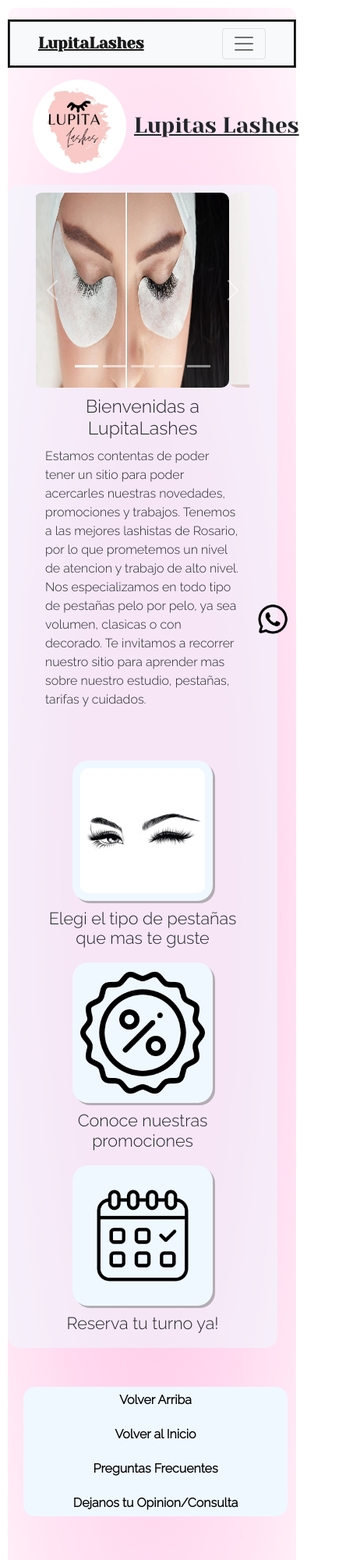
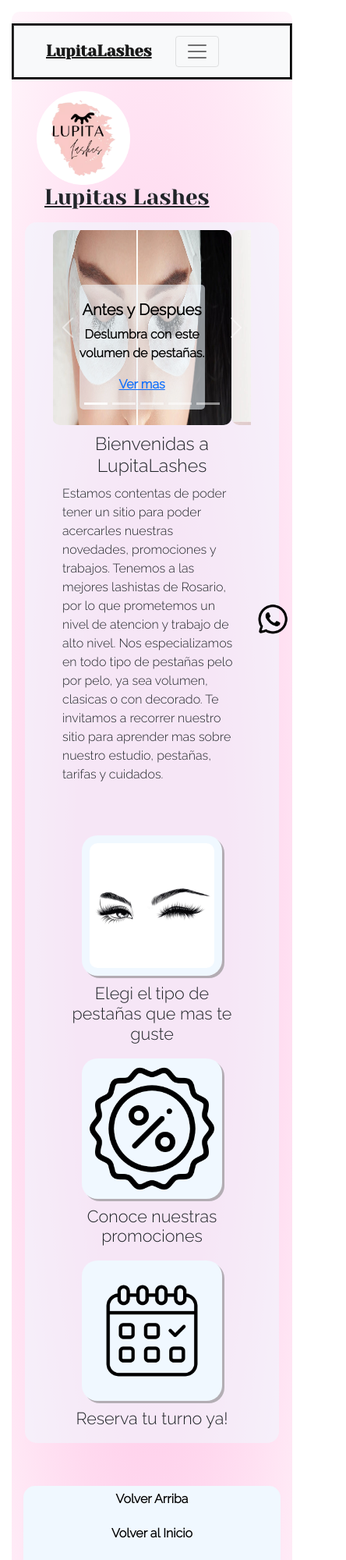
Before and after one commit to facu-fua/LupitaLashes, a website: page index.html in a window 390 px wide. Shown: the top 2000 px of the page at 78% size, 444 px wide, since content can reach past the window. Drawn offline with nearby package versions, Linux system fonts and the light colour scheme.

Commit message:
retoques para el responsive de logotitulo, footer y centrado de seccion

```diff
--- a/index.html
+++ b/index.html
@@ -102,7 +102,7 @@
             <div class="carousel-inner">
                 <div class="carousel-item active">
                     <img src="multimedia/index/antesdespues.jpeg" class="d-block w-100" alt="volumenPestañas">
-                    <div class="carousel-caption d-none d-md-block">
+                    <div class="carousel-caption d-md-block"> <!-- Borre la class d-none para que no desaparezca -->
                         <h5>Antes y Despues</h5>
                         <p>Deslumbra con este volumen de pestañas.</p>
                         <a href="paginas/pestañas.html#volumen">Ver mas</a>
@@ -110,7 +110,7 @@
                 </div>
                 <div class="carousel-item">
                     <img src="multimedia/index/colocacion.jpeg" class="d-block w-100" alt="colocacionPestañas">
-                    <div class="carousel-caption d-none d-md-block">
+                    <div class="carousel-caption d-md-block">
                         <h5>Veni y relajate</h5>
                         <p>Disfruta de una experiencia unica a mano de nuestras lashistas expertas.</p>
                         <a href="paginas/nosotros.html">Mas sobre ellas aqui</a>
@@ -118,7 +118,7 @@
                 </div>
                 <div class="carousel-item">
                     <img src="multimedia/index/promocion.jpg" class="d-block w-100" alt="promocion2x1">
-                    <div class="carousel-caption d-none d-md-block">
+                    <div class="carousel-caption d-md-block">
                         <h5>Promocion 2x1</h5>
                         <p>Trae a una amiga y lleven sus pestañas a mitad de precio.</p>
                         <a href="paginas/promociones.html">Ver mas</a>
@@ -126,7 +126,7 @@
                 </div>
                 <div class="carousel-item">
                     <img src="multimedia/index/sorteo.jpg" class="d-block w-100" alt="sorteoKitBelleza">
-                    <div class="carousel-caption d-none d-md-block">
+                    <div class="carousel-caption d-md-block">
                         <h5>Nuevo Sorteo!</h5>
                         <p>Por este mes vamos a estar sorteando estos productos.</p>
                         <a href="paginas/promociones.html#sorteo">Ver mas</a>
--- a/scss/styles.scss
+++ b/scss/styles.scss
@@ -19,6 +19,11 @@
         font-family: $fuentePrimaria;
         font-weight: 100;
     }
+}
+
+.container-fluid{
+    width: auto ;
+    margin: 5px;
 }
 
 body {
@@ -469,7 +474,7 @@
     display: flex;
     flex-wrap: wrap;
     justify-content: space-around;
-    margin: 50px 20px 20px 20px;
+    margin: 50px 0px 5px 15px;
     border-radius: 15px;
 
     a {
@@ -566,11 +571,6 @@
     /* INDEX */
     header {
         position: relative;
-    }
-
-    .logoTitulo {
-        flex-wrap: nowrap;
-
         h1 {
             display: flex;
             flex-wrap: wrap;
@@ -670,7 +670,6 @@
         text-align: center;
         gap: 10px;
         flex-direction: column;
-        gap: 10px;
     }
 
     .footer3 {
```
Also changed, not shown: estilos/styles.css.
